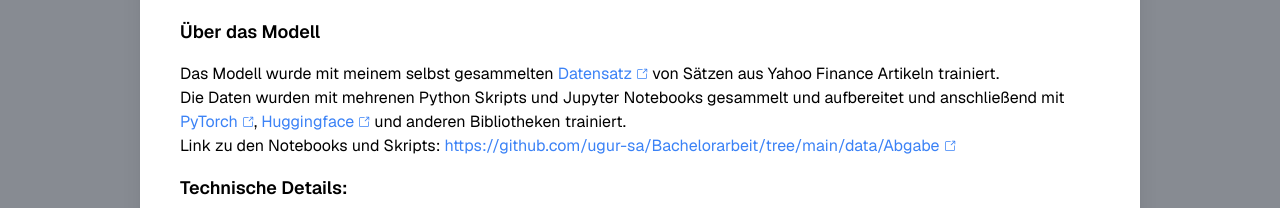
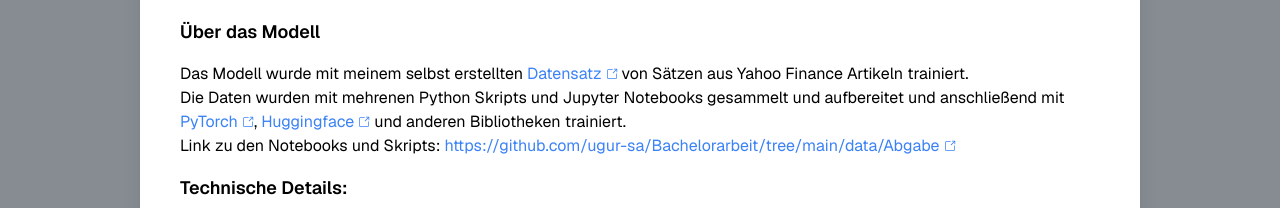
Before and after one commit to ugur-sa/financial-sentiment-analysis, a Next.js app: page / in a window 1280 px wide. Shown: the part 218-426 px from the top of the page. Built offline with nearby package versions, Linux system fonts and the light colour scheme; no server answers.

Commit message:
Add scroll down indicator with media query

```diff
--- a/components/component/Tutorial.tsx
+++ b/components/component/Tutorial.tsx
@@ -84,19 +84,8 @@ const Tutorial = ({
 	return (
 		<div
 			ref={modalRef}
-			className="no-scrollbar h-[500px] w-full overflow-y-scroll rounded-lg bg-white p-5 shadow-xl lg:h-[800px] lg:w-[1000px] lg:p-10"
+			className="no-scrollbar relative h-[500px] w-full overflow-y-scroll rounded-lg bg-white p-5 shadow-xl lg:h-[800px] lg:w-[1000px] lg:p-10"
 		>
-			{/* {!entry?.isIntersecting && (
-				<div className="absolute bottom-20 right-1/2 translate-x-1/2">
-					<FaArrowDown
-						className="animate-bounce cursor-pointer rounded-full bg-gray-400 bg-opacity-30 p-1"
-						size={30}
-						onClick={() => {
-							scrollToBottom();
-						}}
-					/>
-				</div>
-			)} */}
 			<span className="text-xl font-semibold">
 				Willkommen zur Testapplikation meines{' '}
 				<a
@@ -122,7 +111,7 @@ const Tutorial = ({
 			</p>
 			<h1 className="mt-4 text-lg font-semibold">Über das Modell</h1>
 			<p className="mt-4">
-				Das Modell wurde mit meinem selbst gesammelten{' '}
+				Das Modell wurde mit meinem selbst erstellten{' '}
 				<a
 					className="inline-flex items-center text-blue-500"
 					href="https://huggingface.co/datasets/ugursa/Yahoo-Finance-News-Sentences"
@@ -384,6 +373,15 @@ const Tutorial = ({
 			</button>
 			<div ref={ref1}></div>
 			<div ref={bottomRef}></div>
+			{!entry?.isIntersecting && (
+				<div className="fixed bottom-[20%] right-1/2 translate-x-1/2 cursor-pointer lg:bottom-[8%]">
+					<FaArrowDown
+						className="animate-bounce rounded-full bg-gray-400 bg-opacity-30 p-1"
+						size={30}
+						onClick={scrollToBottom}
+					/>
+				</div>
+			)}
 		</div>
 	);
 };
```
